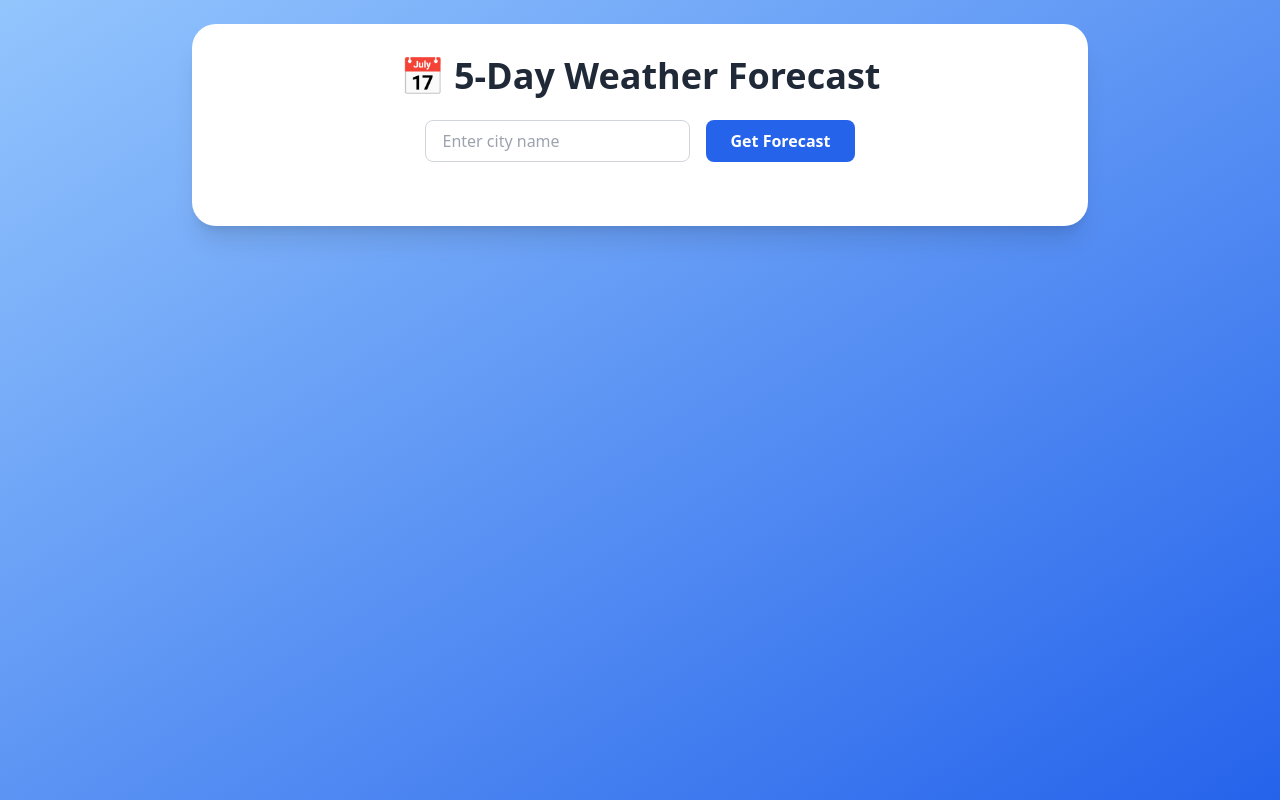
After one commit to beyzanurbostancioglu/weather-dashboard, a Flask app: page /forecast in a window 1280 px wide. The commit adds this page. Run offline with Flask 3, Linux system fonts and the light colour scheme; some libraries are stand-ins or nearby versions.

Commit message:
Added 5-day weather forecast page with city search and detailed display

```diff
--- a/app.py
+++ b/app.py
@@ -50,5 +50,45 @@ def index():
     return render_template("index.html", weather=weather_data, error=error)
 
 
+@app.route("/forecast", methods=["GET", "POST"])
+def forecast():
+    forecast_data = None
+    error = None
+
+    if request.method == "POST":
+        city = request.form.get("city")
+        if city:
+            try:
+                # Şehrin koordinatlarını al
+                geo_url = f"http://api.openweathermap.org/geo/1.0/direct?q={city}&limit=1&appid={API_KEY}"
+                geo_response = requests.get(geo_url).json()
+
+                if len(geo_response) == 0:
+                    error = "City not found"
+                else:
+                    lat = geo_response[0]["lat"]
+                    lon = geo_response[0]["lon"]
+
+                    # 5 günlük hava tahmini çağrısı
+                    forecast_url = f"https://api.openweathermap.org/data/2.5/forecast?lat={lat}&lon={lon}&appid={API_KEY}&units=metric"
+                    forecast_response = requests.get(forecast_url).json()
+
+                    if forecast_response.get("cod") == "200":
+                        forecast_data = []
+                        for entry in forecast_response["list"]:
+                            forecast_data.append({
+                                "dt_txt": entry["dt_txt"],
+                                "temp": entry["main"]["temp"],
+                                "description": entry["weather"][0]["description"],
+                                "icon": entry["weather"][0]["icon"],
+                            })
+                    else:
+                        error = forecast_response.get("message", "Failed to get forecast data")
+            except Exception as e:
+                error = str(e)
+
+    return render_template("forecast.html", forecast=forecast_data, error=error)
+
+
 if __name__ == "__main__":
     app.run(debug=True)
--- /dev/null
+++ b/templates/forecast.html
@@ -0,0 +1,50 @@
+<!DOCTYPE html>
+<html lang="en">
+<head>
+    <meta charset="UTF-8" />
+    <title>5-Day Weather Forecast</title>
+    <script src="https://cdn.tailwindcss.com"></script>
+</head>
+<body class="bg-gradient-to-br from-blue-300 to-blue-600 min-h-screen p-6">
+    <div class="max-w-4xl mx-auto bg-white rounded-3xl shadow-xl p-8">
+        <h1 class="text-4xl font-bold text-gray-800 mb-6 text-center">📅 5-Day Weather Forecast</h1>
+
+        <form method="POST" class="mb-8 flex justify-center gap-4">
+            <input
+                type="text"
+                name="city"
+                placeholder="Enter city name"
+                required
+                class="rounded-lg border border-gray-300 px-4 py-2 focus:outline-none focus:ring-2 focus:ring-blue-400"
+            />
+            <button
+                type="submit"
+                class="bg-blue-600 text-white px-6 py-2 rounded-lg hover:bg-blue-700 font-semibold transition"
+            >
+                Get Forecast
+            </button>
+        </form>
+
+        {% if error %}
+            <p class="text-red-600 text-center mb-4">{{ error }}</p>
+        {% endif %}
+
+        {% if forecast %}
+            <div class="grid grid-cols-1 sm:grid-cols-3 md:grid-cols-5 gap-6">
+                {% for item in forecast %}
+                    <div class="bg-blue-100 rounded-xl p-4 text-center shadow">
+                        <p class="font-semibold">{{ item.dt_txt.split(' ')[0] }}<br /><span class="text-sm">{{ item.dt_txt.split(' ')[1] }}</span></p>
+                        <img
+                            src="http://openweathermap.org/img/wn/{{ item.icon }}@2x.png"
+                            alt="weather icon"
+                            class="mx-auto"
+                        />
+                        <p class="text-lg font-semibold">{{ item.temp }}°C</p>
+                        <p class="capitalize text-gray-700">{{ item.description }}</p>
+                    </div>
+                {% endfor %}
+            </div>
+        {% endif %}
+    </div>
+</body>
+</html>
```
Also changed, not shown: templates/index.html (+6 -4 lines), static/style.css (deleted).
